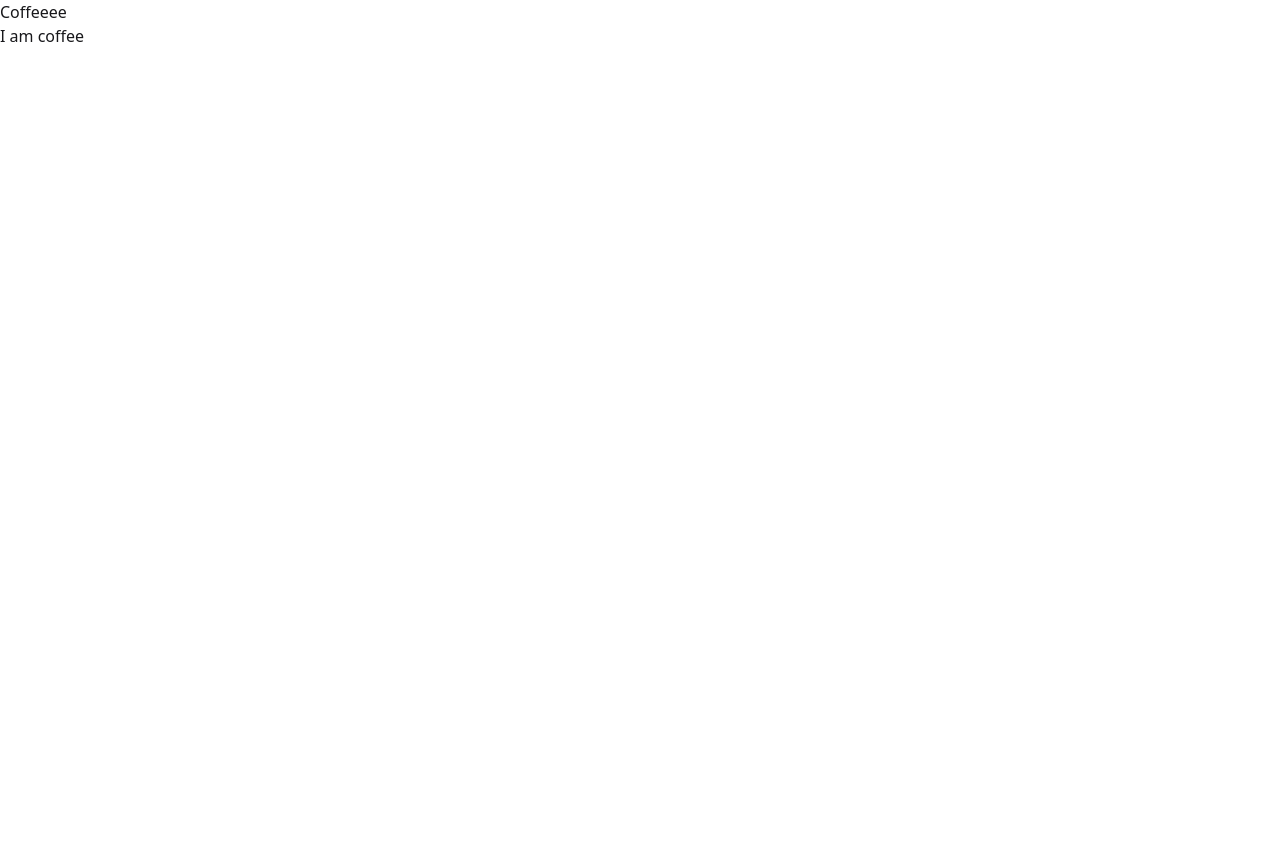
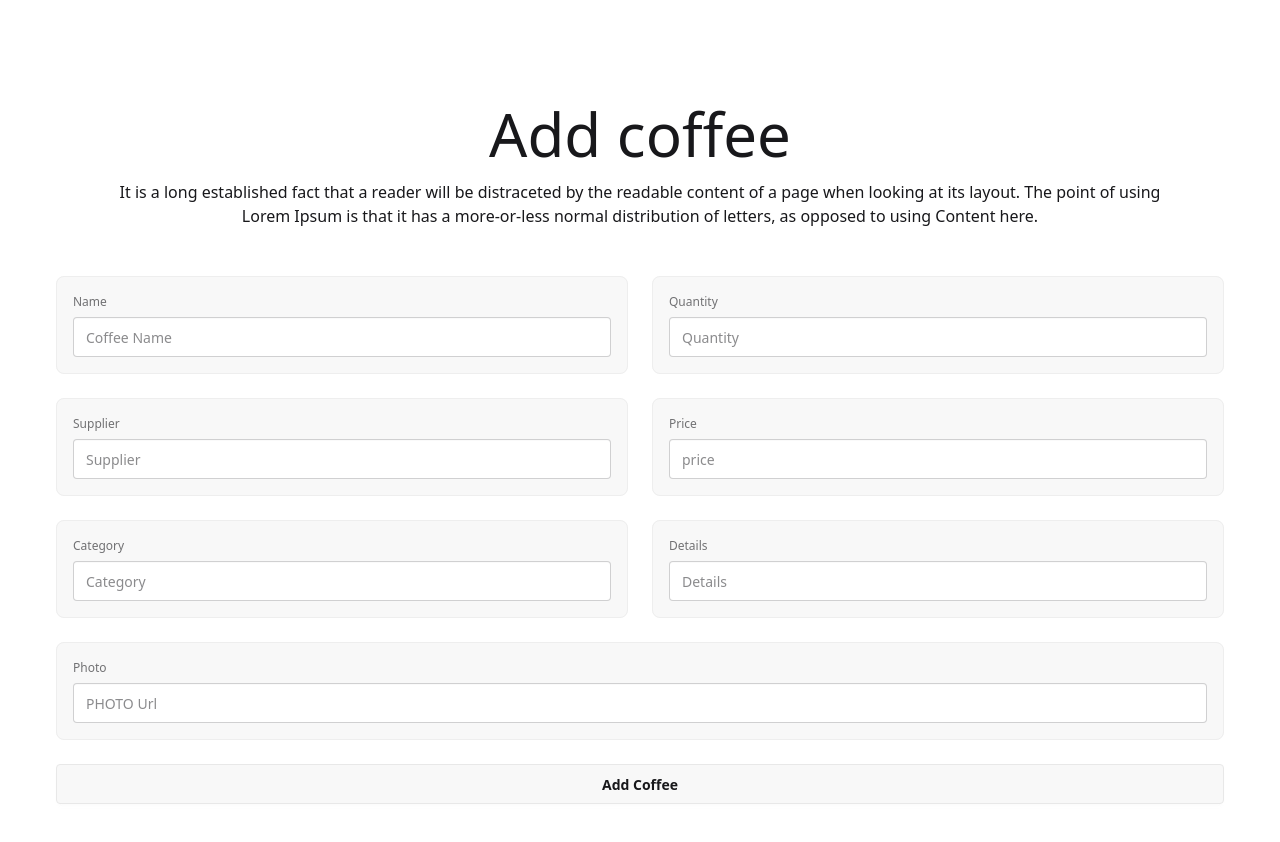
Before and after one commit to FahimSakib270/Coffee-Houser-Client, a React (Vite) app: page /addcoffee in a window 1280 px wide. Shown: the top 842 px of the page. Before the commit the page ends 800 px from the top, so only its background shows below. Built offline with nearby package versions, Linux system fonts and the light colour scheme.

Commit message:
add-coffee-form

```diff
--- a/src/Components/AddCoffee.jsx
+++ b/src/Components/AddCoffee.jsx
@@ -1,9 +1,90 @@
 import React from "react";
 
 const AddCoffee = () => {
+  const handleAddCoffee = (e) => {
+    e.preventDefault();
+  };
   return (
-    <div>
-      <h1>I am coffee</h1>
+    <div className="p-14">
+      <div className="p-12 text-center space-y-4">
+        <h1 className="text-6xl">Add coffee</h1>
+        <p>
+          It is a long established fact that a reader will be distraceted by the
+          readable content of a page when looking at its layout. The point of
+          using Lorem Ipsum is that it has a more-or-less normal distribution of
+          letters, as opposed to using Content here.
+        </p>
+      </div>
+      <form onSubmit={handleAddCoffee}>
+        <div className="grid grid-cols-1 md:grid-cols-2 gap-6">
+          <fieldset className="fieldset bg-base-200 border-base-300 rounded-box  border p-4">
+            <label className="label">Name</label>
+            <input
+              type="text"
+              className="input w-full"
+              placeholder="Coffee Name"
+              name="coffeename"
+            />
+          </fieldset>
+          <fieldset className="fieldset bg-base-200 border-base-300 rounded-box  border p-4">
+            <label className="label">Quantity</label>
+            <input
+              type="text"
+              className="input w-full"
+              placeholder="Quantity"
+              name="quantity"
+            />
+          </fieldset>
+          <fieldset className="fieldset bg-base-200 border-base-300 rounded-box  border p-4">
+            <label className="label">Supplier</label>
+            <input
+              type="text"
+              className="input w-full"
+              placeholder="Supplier"
+              name="supplier"
+            />
+          </fieldset>
+          <fieldset className="fieldset bg-base-200 border-base-300 rounded-box  border p-4">
+            <label className="label">Price</label>
+            <input
+              type="text"
+              className="input w-full"
+              placeholder="price"
+              name="Price"
+            />
+          </fieldset>
+          <fieldset className="fieldset bg-base-200 border-base-300 rounded-box  border p-4">
+            <label className="label">Category</label>
+            <input
+              type="text"
+              className="input w-full"
+              placeholder="Category"
+              name="Category"
+            />
+          </fieldset>
+          <fieldset className="fieldset bg-base-200 border-base-300 rounded-box  border p-4">
+            <label className="label">Details</label>
+            <input
+              type="text"
+              className="input w-full"
+              placeholder="Details"
+              name="details"
+            />
+          </fieldset>
+        </div>
+
+        <fieldset className="fieldset bg-base-200 border-base-300 rounded-box my-6  border p-4">
+          <label className="label">Photo</label>
+          <input
+            type="text"
+            className="input w-full"
+            placeholder="PHOTO Url"
+            name="photo"
+          />
+        </fieldset>
+
+        <input type="submit" value="Add Coffee" className="btn w-full" />
+      </form>
     </div>
   );
 };
--- a/src/Components/Header.jsx
+++ b/src/Components/Header.jsx
@@ -3,7 +3,7 @@
 const Header = () => {
   return (
     <div>
-      <h1>Coffeeee</h1>
+      <h1></h1>
     </div>
   );
 };
--- a/src/LayOuts/MainLayout.jsx
+++ b/src/LayOuts/MainLayout.jsx
@@ -6,7 +6,9 @@
   return (
     <div>
       <Header></Header>
-      <Outlet></Outlet>
+      <div className="max-w-7xl mx-auto">
+        <Outlet></Outlet>
+      </div>
     </div>
   );
 };
```
